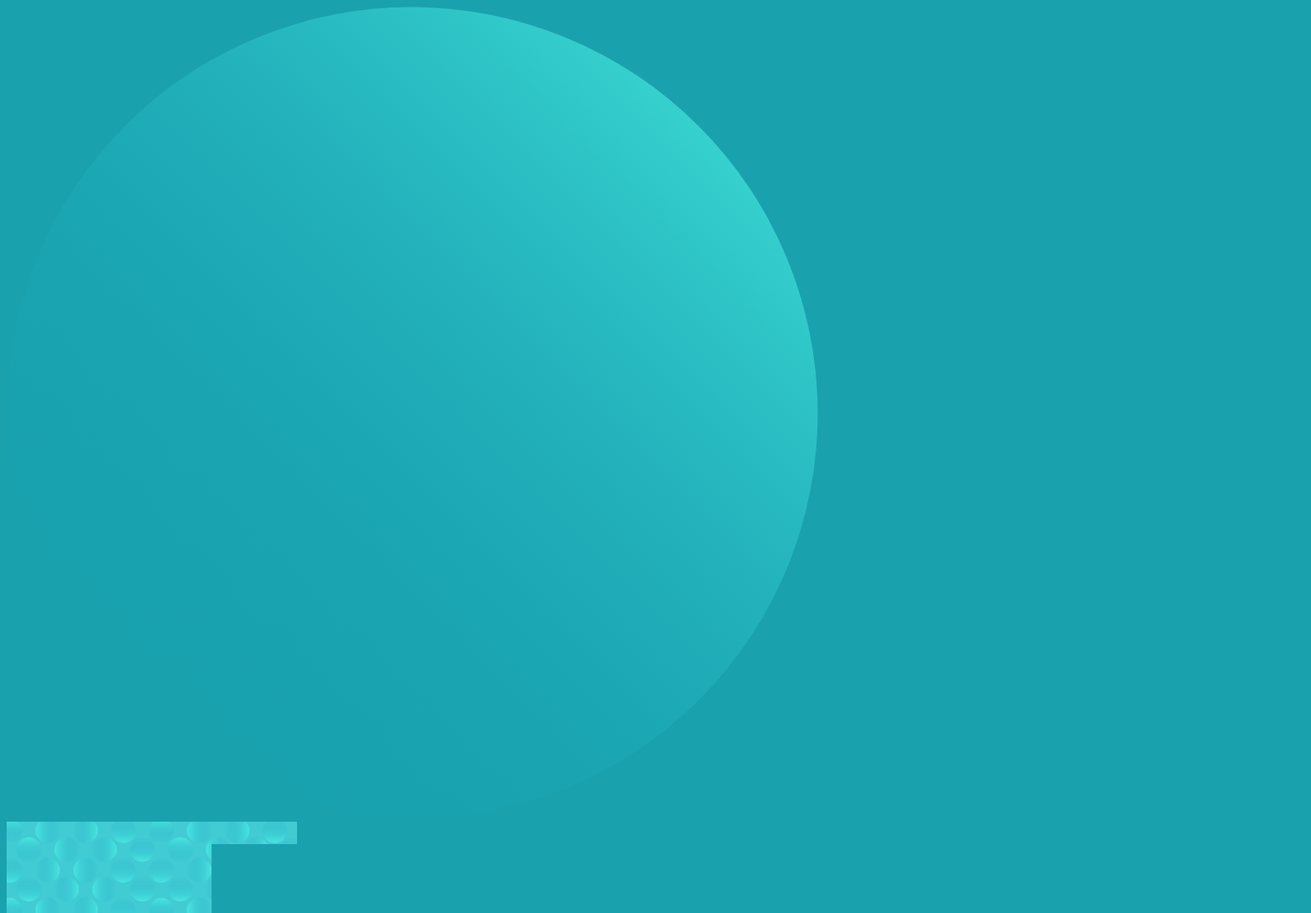
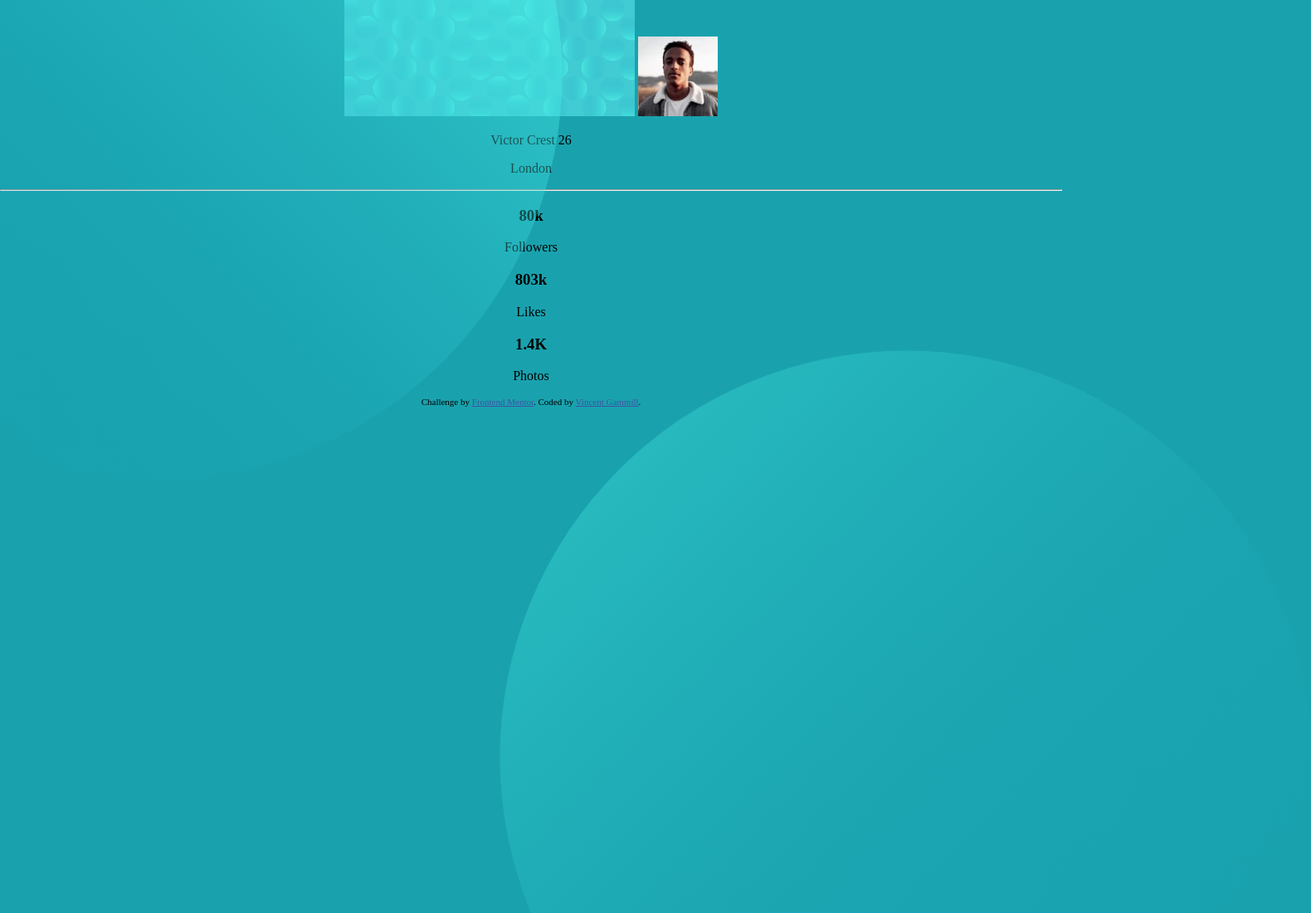
Before and after one commit to VincentGammill/HTML-learning, a plain HTML site: page profile-card-component-main/index.html in a window 1280 px wide. Shown: the top 1100 px of the page at 83% size, 1580 px wide, since content can reach past the window. Drawn offline with Linux system fonts and the light colour scheme.

Commit message:
Set background images

```diff
--- a/profile-card-component-main/css/styles.css
+++ b/profile-card-component-main/css/styles.css
@@ -1,5 +1,6 @@
 body {
   background-color: #19a2ae;
+  margin: 0;
 }
 
 
@@ -13,6 +14,19 @@ body {
   color: hsl(228, 45%, 44%);
 }
 
+.bottom-circle {
+  position: absolute;
+  bottom: -600px;
+  right: -300px;
+}
+
+.profile-card {
+  text-align: center;
+}
+
 .top-circle {
+  position: absolute;
+  top: -400px;
+  left: -300px;
 
 }
```
